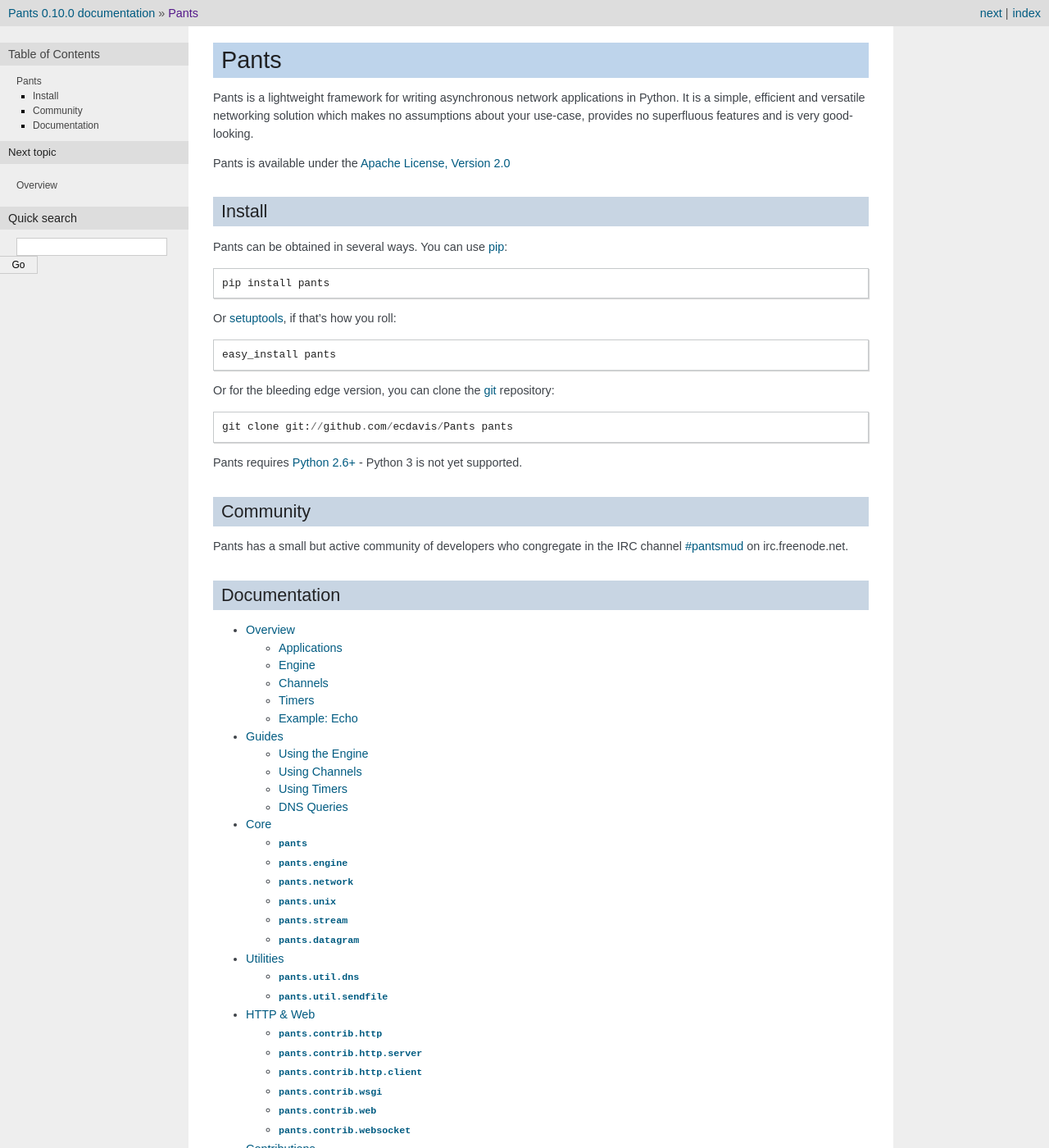
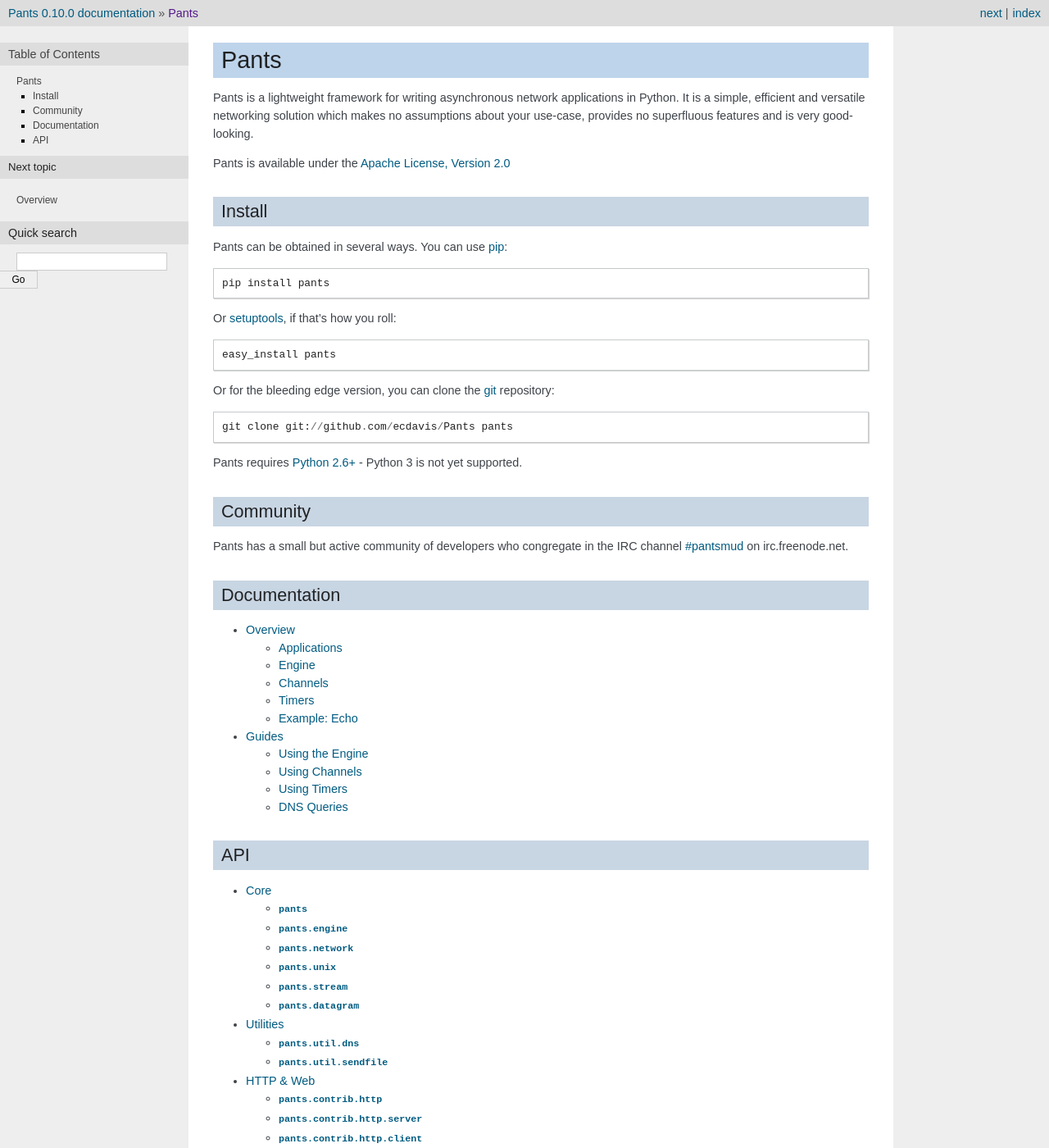
Before and after one commit to ecdavis/pants, a Sphinx documentation site: the page built from docs/index.rst, in a window 1280 px wide and 1400 px high. Shown: the whole window at 82% size. Built offline with Sphinx 7.4.7, drawn with Linux system fonts in a browser that asks for light colours.

Commit message:
Separated docs from API in doc index toctree.

```diff
--- a/docs/index.rst
+++ b/docs/index.rst
@@ -44,6 +44,13 @@
 
     overview
     guides/index
+
+API
+===
+
+.. toctree::
+    :maxdepth: 2
+
     core/index
     utilities/index
     web/index
```
